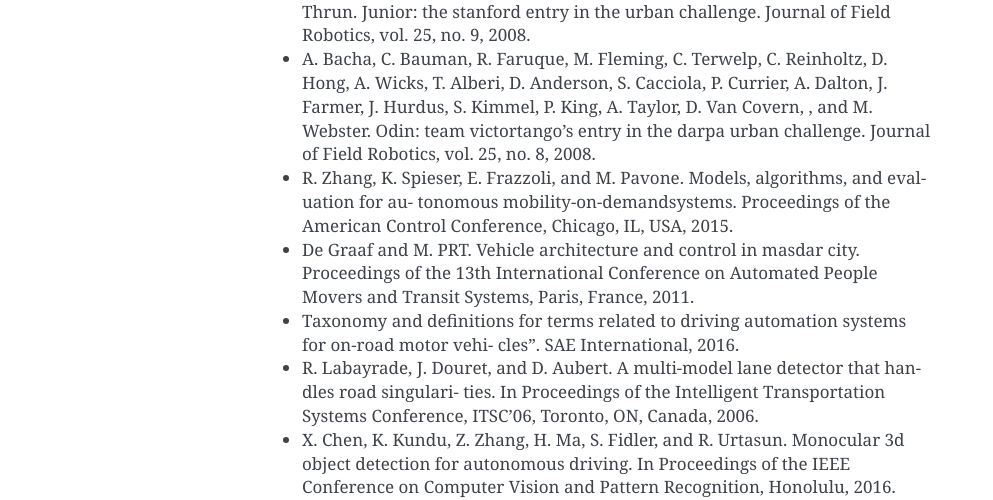
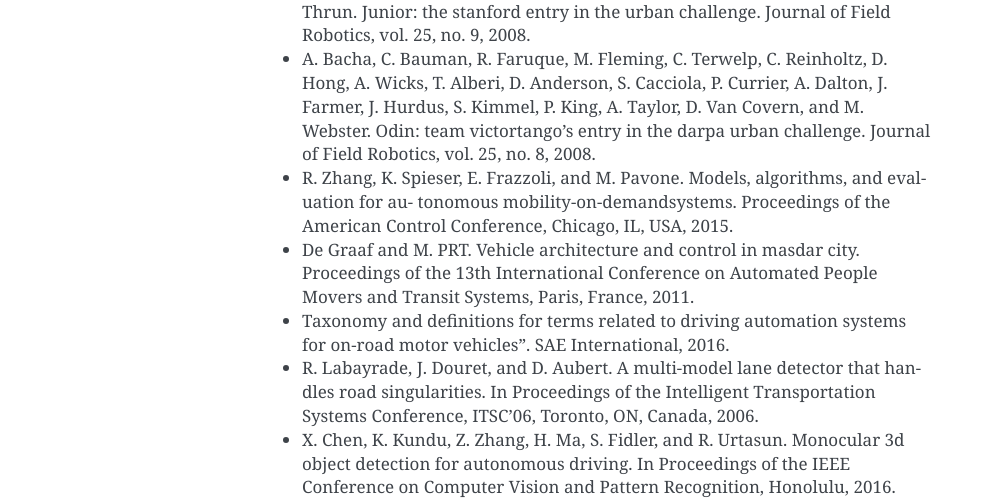
Before and after one commit to RJ722/sdc_report, a Sphinx documentation site: the page built from docs/source/references.rst, in a window 1280 px wide. Shown: the part 620-1120 px from the top of the page, without its empty margins (148-1141 px from the left). Built offline with Sphinx 7.4.7, drawn with Linux system fonts in a browser that asks for light colours.

Commit message:
Correct references

```diff
--- a/docs/source/references.rst
+++ b/docs/source/references.rst
@@ -32,7 +32,7 @@ References
 
 - A. Bacha, C. Bauman, R. Faruque, M. Fleming, C. Terwelp, C. Reinholtz, D.
   Hong, A. Wicks, T. Alberi, D. Anderson, S. Cacciola, P. Currier, A. Dalton, J.
-  Farmer, J. Hurdus, S. Kimmel, P. King, A. Taylor, D. Van Covern, , and M.
+  Farmer, J. Hurdus, S. Kimmel, P. King, A. Taylor, D. Van Covern, and M.
   Webster. Odin: team victortango’s entry in the darpa urban challenge. Journal of
   Field Robotics, vol. 25, no. 8, 2008.
 
@@ -45,10 +45,10 @@ References
   Transit Systems, Paris, France, 2011.
 
 - Taxonomy and definitions for terms related to driving automation systems for
-  on-road motor vehi- cles”. SAE International, 2016.
+  on-road motor vehicles”. SAE International, 2016.
 
 - R. Labayrade, J. Douret, and D. Aubert. A multi-model lane detector that
-  handles road singulari- ties. In Proceedings of the Intelligent Transportation
+  handles road singularities. In Proceedings of the Intelligent Transportation
   Systems Conference, ITSC’06, Toronto, ON, Canada, 2006.
 
 - X. Chen, K. Kundu, Z. Zhang, H. Ma, S. Fidler, and R. Urtasun. Monocular 3d
```
